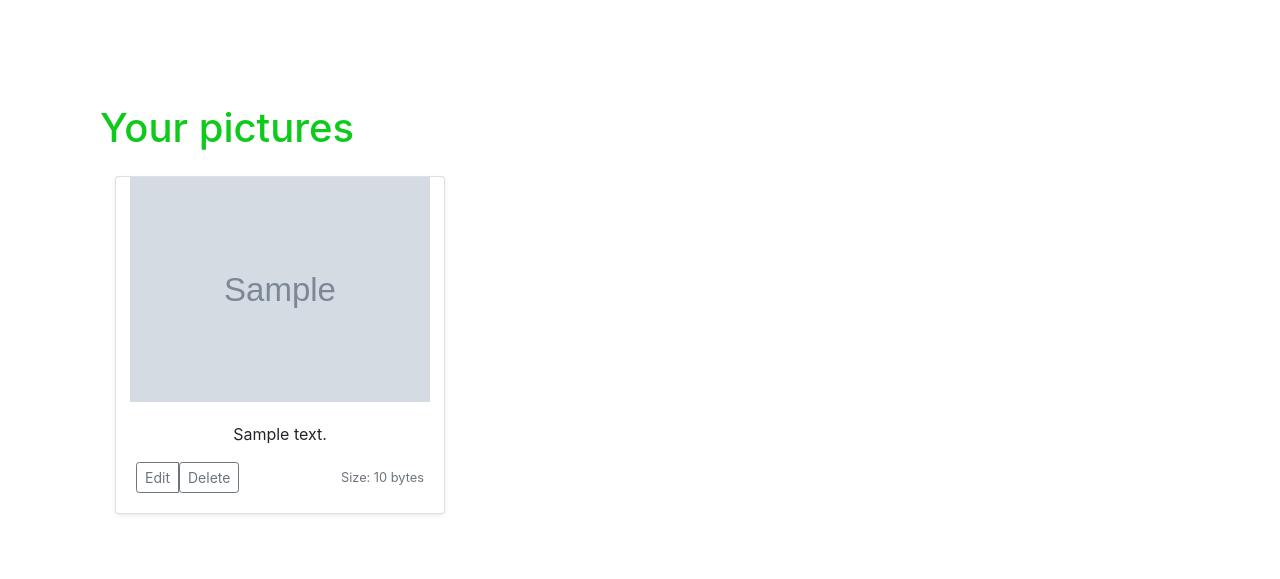
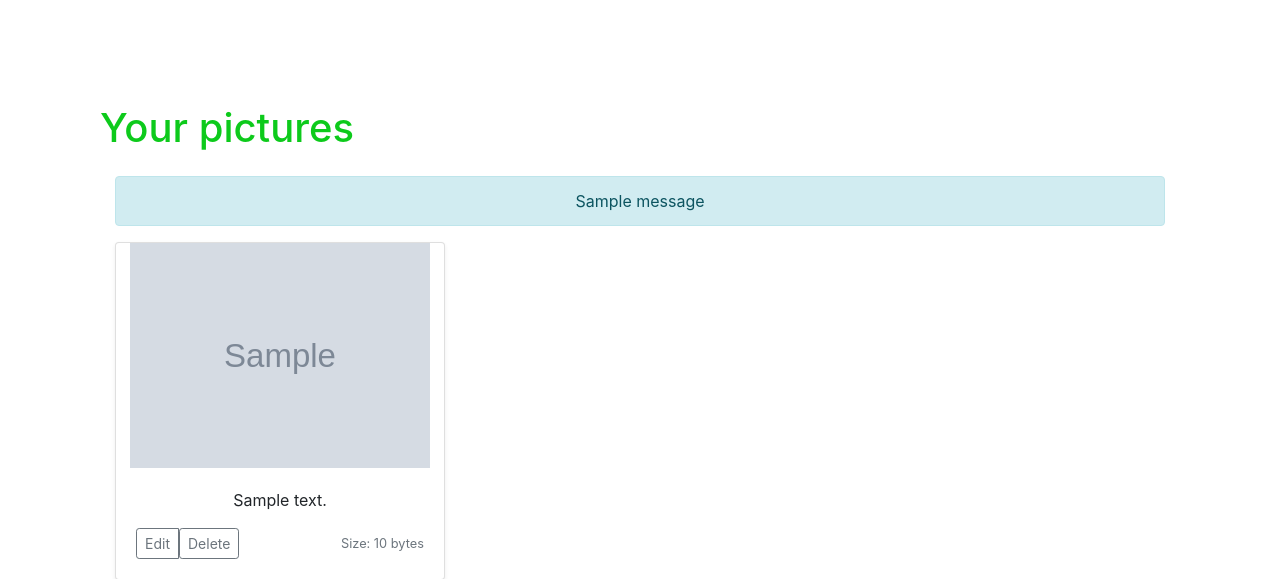
Before and after one commit to kravchenmd/image_hosting_Flask, a Flask app: template src/templates/pages/pictures.html in a window 1280 px wide. Shown: the part 56-635 px from the top of the page. Run offline with Flask 2, Linux system fonts and the light colour scheme; the template is opened without the code that fills it: values that come from a table or form of the project are taken from there, others are empty; tables that the repository leaves empty hold one stand-in row (values such as "Sample post"); grey boxes marked "Sample" are stand-in pictures; one stand-in notice (Sample message) is shown; parts of the project's set-up code (start-up, migrations or seed data) failed here and were passed over; some libraries are stand-ins or nearby versions.

Commit message:
Add flash-messaging to pictures.html

```diff
--- a/src/templates/pages/pictures.html
+++ b/src/templates/pages/pictures.html
@@ -5,6 +5,13 @@
   <div class="row mb-3">
     <h1>Your pictures</h1>
   </div>
+  {% with messages = get_flashed_messages() %}
+    {% if messages %}
+      {% for message in messages %}
+        <div class="alert alert-info">{{message}}</div>
+      {% endfor %}
+    {% endif %}
+  {% endwith %}
   <div class="row">
     {% for pict in pictures %}
     <div class="col-md-4">
```
